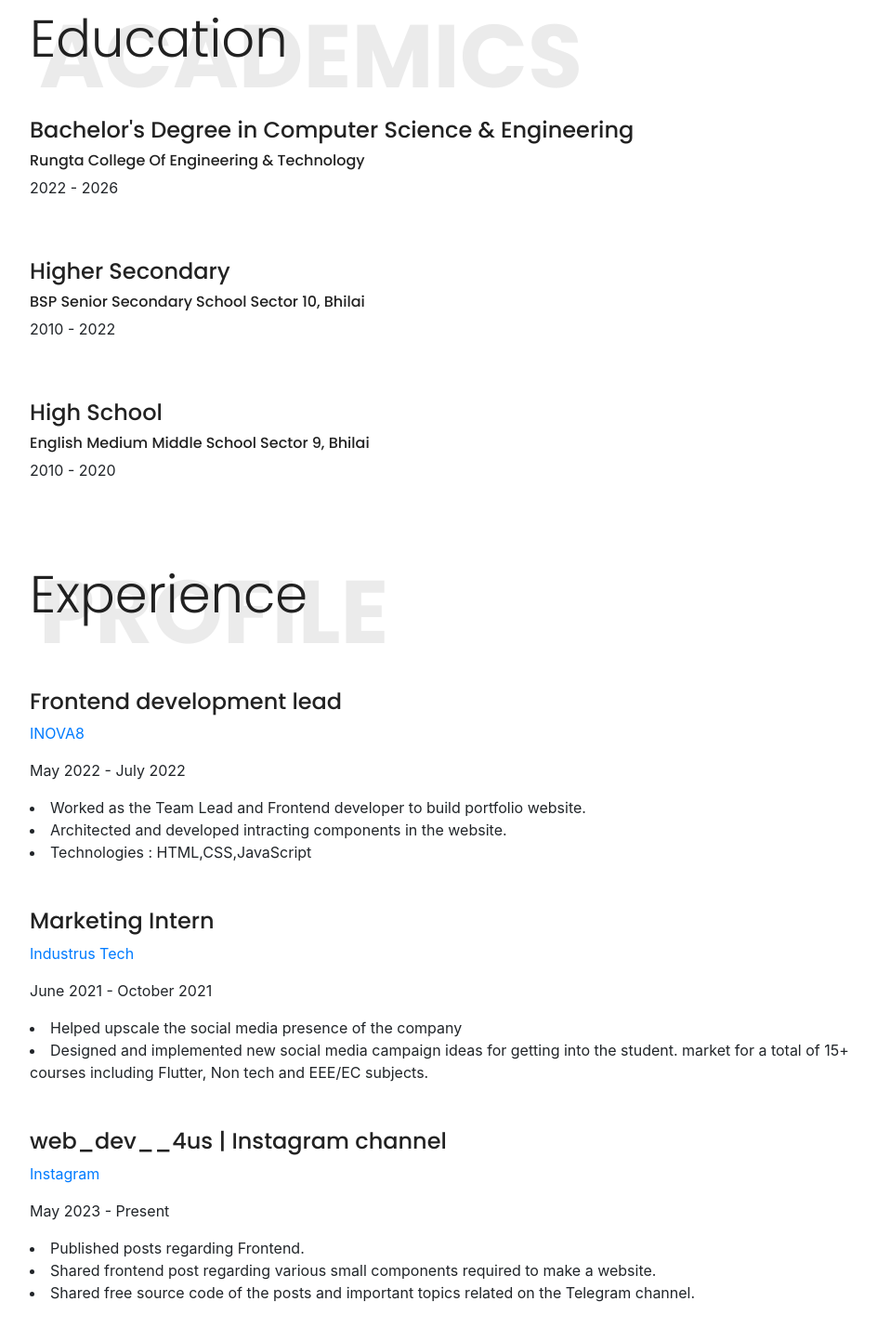
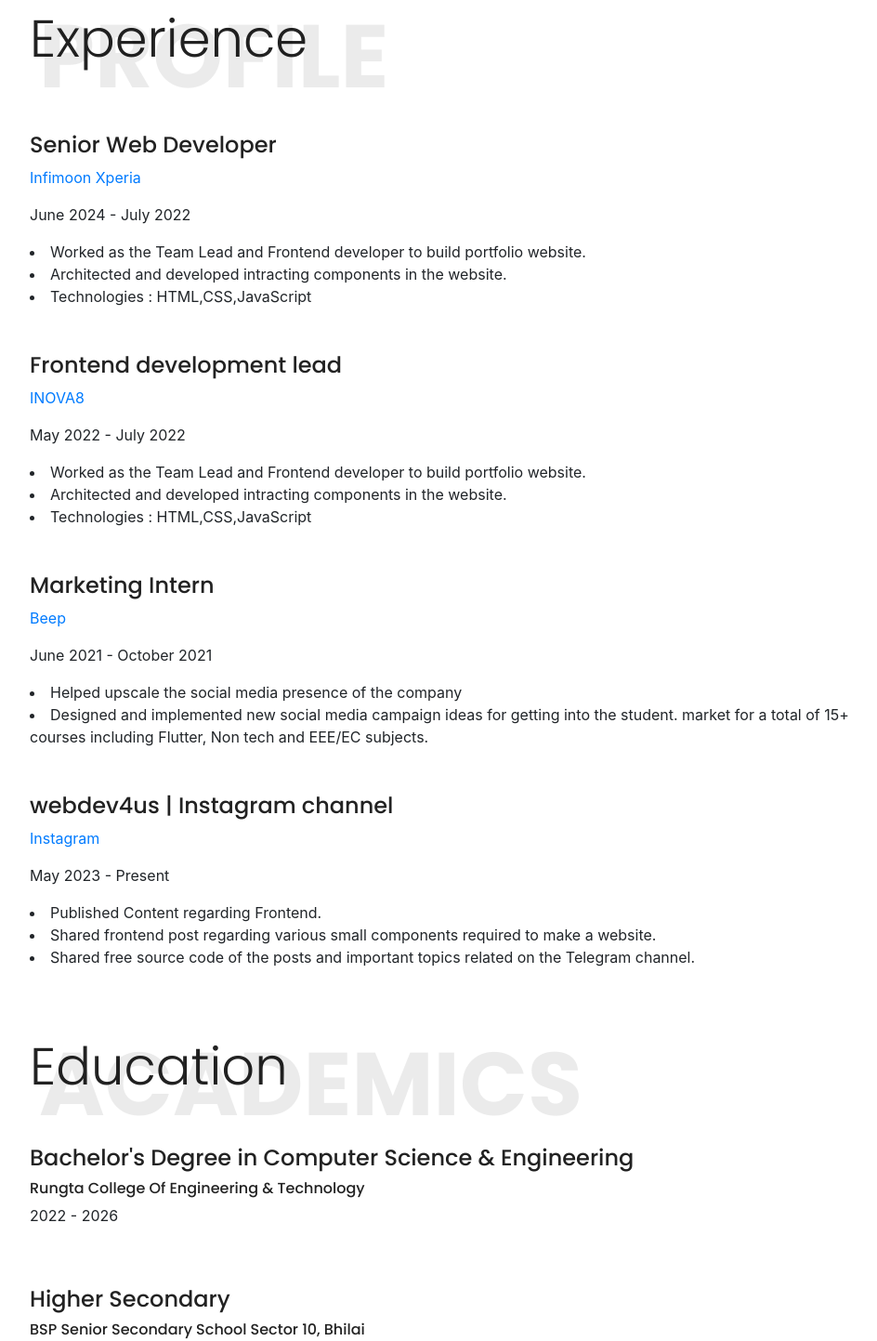
Before and after one commit to devgoswami37/Portfolio, a plain HTML site: page about/index.html in a window 1280 px wide. Shown: the part 916-2359 px from the top of the page at 93% size, without its empty margins (53-997 px from the left). Drawn offline with nearby package versions, Linux system fonts and the light colour scheme.

Commit message:
second commit

```diff
--- a/about/index.html
+++ b/about/index.html
@@ -10,6 +10,7 @@
     <link rel="stylesheet" href="https://cdnjs.cloudflare.com/ajax/libs/animate.css/4.0.0/animate.min.css" />
     <link rel="stylesheet" href="https://stackpath.bootstrapcdn.com/bootstrap/4.5.0/css/bootstrap.min.css"
         integrity="sha384-9aIt2nRpC12Uk9gS9baDl411NQApFmC26EwAOH8WgZl5MYYxFfc+NcPb1dKGj7Sk" crossorigin="anonymous">
+
 
 </head>
 
@@ -167,6 +168,87 @@
 
         </section>
         <section>
+            <h1 class="display-4 mt-5">Experience</h1>
+            <h1 class="bold-text bg-text">Profile</h1>
+            <div class="row d-flex">
+                <div class="col-md-10">
+                    <div class="mt-3">
+
+                        <div class="py-4">
+                            <div class="desc">
+                                <h4>Senior Web Developer</h4>
+                                <p><a href="https://infimoon.com/">Infimoon Xperia</a></p>
+                            </div>
+                            <div>
+                                <p>June 2024 - July 2022</p>
+                            </div>
+                            <div>
+                                <li>Worked as the Team Lead and Frontend developer to build portfolio website.</li>
+                                <li>Architected and developed intracting components in the website.
+                                </li>
+
+                                <li>Technologies : HTML,CSS,JavaScript</li>
+                            </div>
+                        </div>
+
+
+                        <div class="py-4">
+                            <div class="desc">
+                                <h4>Frontend development lead</h4>
+                                <p><a href="#">INOVA8</a></p>
+                            </div>
+                            <div>
+                                <p>May 2022 - July 2022</p>
+                            </div>
+                            <div>
+                                <li>Worked as the Team Lead and Frontend developer to build portfolio website.</li>
+                                <li>Architected and developed intracting components in the website.
+                                </li>
+
+                                <li>Technologies : HTML,CSS,JavaScript</li>
+                            </div>
+                        </div>
+
+
+                        <div class="py-4">
+                            <div class="desc">
+                                <h4>Marketing Intern</h4>
+                                <p><a href="https://www.eventbeep.com/">Beep</a></p>
+                            </div>
+                            <div>
+                                <p>June 2021 - October 2021</p>
+                            </div>
+                            <div>
+                                <li>Helped upscale the social media presence of the company</li>
+                                <li>Designed and implemented new social media campaign ideas for getting into the
+                                     student. market for a total of 15+ courses including Flutter, Non tech
+                                    and EEE/EC subjects.</li>
+
+                            </div>
+                        </div>
+
+                        <div class="py-4">
+                            <div class="desc">
+                                <h4>webdev4us | Instagram channel</h4>
+                                <p><a href="https://www.instagram.com/web_dev__4us">Instagram</a>
+                                </p>
+                            </div>
+                            <div>
+                                <p>May 2023 - Present</p>
+                            </div>
+                            <div>
+                                <li>Published Content regarding Frontend.</li>
+                                <li>Shared frontend post regarding various small components required to make a website.</li>
+                                <li>Shared free source code of the posts and important topics related on the Telegram channel.</li>
+                            </div>
+                        </div>
+
+
+                    </div>
+                </div>
+            </div>
+
+
             <h1 class="display-4 mt-5">Education</h4>
                 <h1 class="bold-text bg-text">Academics</h1>
                 <div class="py-4">
@@ -199,74 +281,11 @@
                     </div>
                 </div>
 
-                <h1 class="display-4 mt-5">Experience</h1>
-                <h1 class="bold-text bg-text">Profile</h1>
-                <div class="row d-flex">
-                    <div class="col-md-10">
-                        <div class="mt-3">
 
-
-
-
-                            <div class="py-4">
-                                <div class="desc">
-                                    <h4>Frontend development lead</h4>
-                                    <p><a href="https://tinkerhub.org/">INOVA8</a></p>
-                                </div>
-                                <div>
-                                    <p>May 2022 - July 2022</p>
-                                </div>
-                                <div>
-                                    <li>Worked as the Team Lead and Frontend developer to build portfolio website.</li>
-                                    <li>Architected and developed intracting components in the website.
-                                    </li>
-
-                                    <li>Technologies : HTML,CSS,JavaScript</li>
-                                </div>
-                            </div>
-
-
-                            <div class="py-4">
-                                <div class="desc">
-                                    <h4>Marketing Intern</h4>
-                                    <p><a href="https://www.f6s.com/industrustech">Industrus Tech</a></p>
-                                </div>
-                                <div>
-                                    <p>June 2021 - October 2021</p>
-                                </div>
-                                <div>
-                                    <li>Helped upscale the social media presence of the company</li>
-                                    <li>Designed and implemented new social media campaign ideas for getting into the
-                                         student. market for a total of 15+ courses including Flutter, Non tech
-                                        and EEE/EC subjects.</li>
-
-                                </div>
-                            </div>
-
-                            <div class="py-4">
-                                <div class="desc">
-                                    <h4>web_dev__4us | Instagram channel</h4>
-                                    <p><a href="https://www.youtube.com/channel/UCUpcY6Idnj9p4Nt3jfbRHxw">Instagram</a>
-                                    </p>
-                                </div>
-                                <div>
-                                    <p>May 2023 - Present</p>
-                                </div>
-                                <div>
-                                    <li>Published posts regarding Frontend.</li>
-                                    <li>Shared frontend post regarding various small components required to make a website.</li>
-                                    <li>Shared free source code of the posts and important topics related on the Telegram channel.</li>
-                                </div>
-                            </div>
-
-
-                        </div>
-                    </div>
-                </div>
         </section>
 
 
-        <section>
+        <!-- <section>
             <h1 class="display-4 mt-5">Volunteering</h1>
             <h1 class="bold-text bg-text">Community</h1>
 
@@ -637,7 +656,7 @@
 
 
 
-        </section>
+        </section> -->
         <section>
             <h1 class="display-4 mt-5">Let's Talk</h1>
             <h1 class="bold-text bg-text">Contact</h1>
@@ -674,13 +693,15 @@
                 <h4>Website inspired from<a href="https://www.youtube.com/c/KunalKushwaha"> Kunal Kushwaha</a> 🎉☕ </h1>
             </div>
         </section>
-    </div>
 
+</div>
     <!-- Scripts -->
+
     <script src="https://stackpath.bootstrapcdn.com/bootstrap/4.5.0/js/bootstrap.min.js"
         integrity="sha384-OgVRvuATP1z7JjHLkuOU7Xw704+h835Lr+6QL9UvYjZE3Ipu6Tp75j7Bh/kR0JKI" crossorigin="anonymous">
         </script>
     <script src="https://unpkg.com/ionicons@5.1.2/dist/ionicons.js"></script>
+    <script src="script.js"></script>
 
 </body>
 
```
Also changed, not shown: index.html (+2 -2 lines), about/script.js (added), 1 other file.
